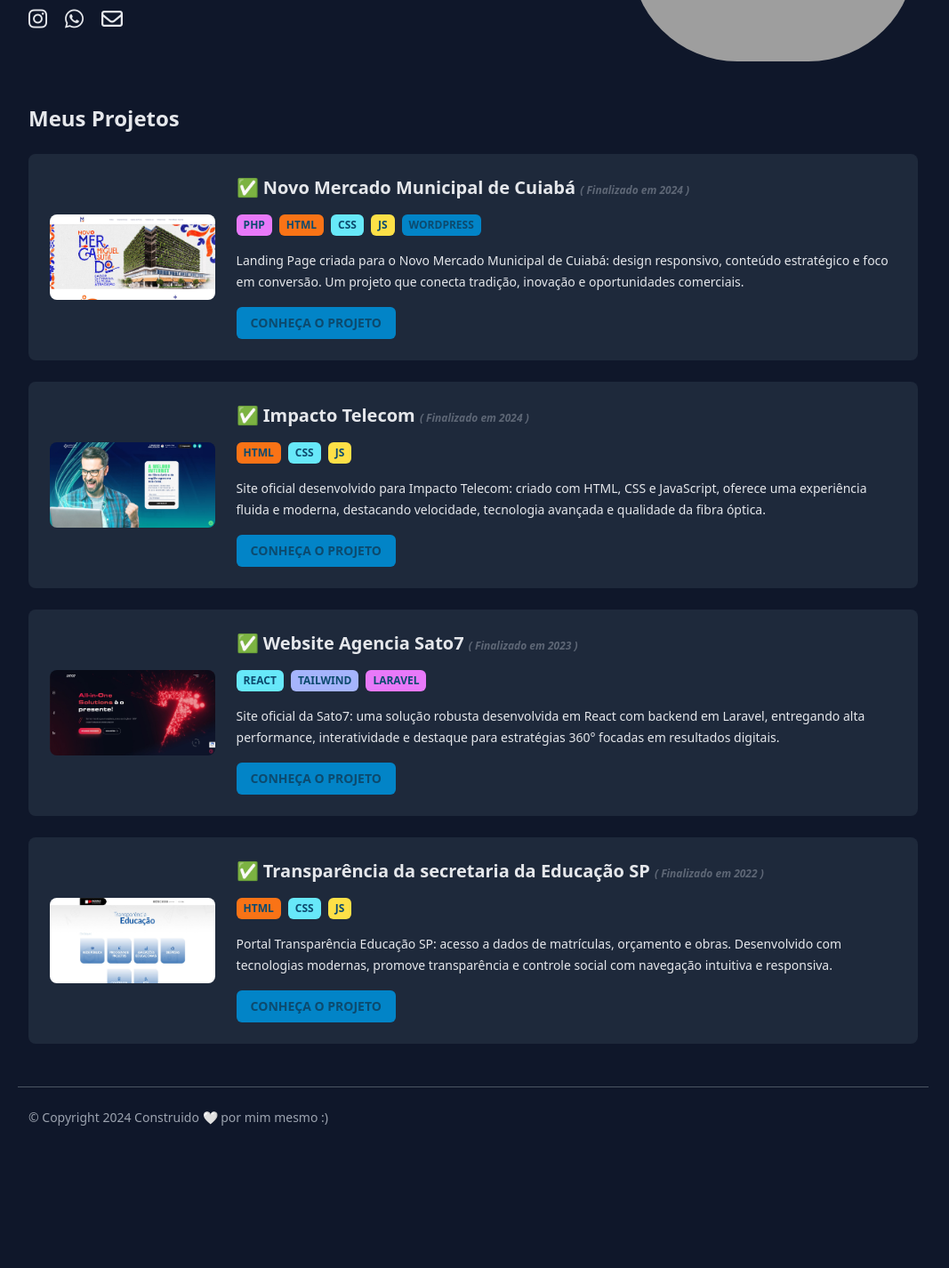
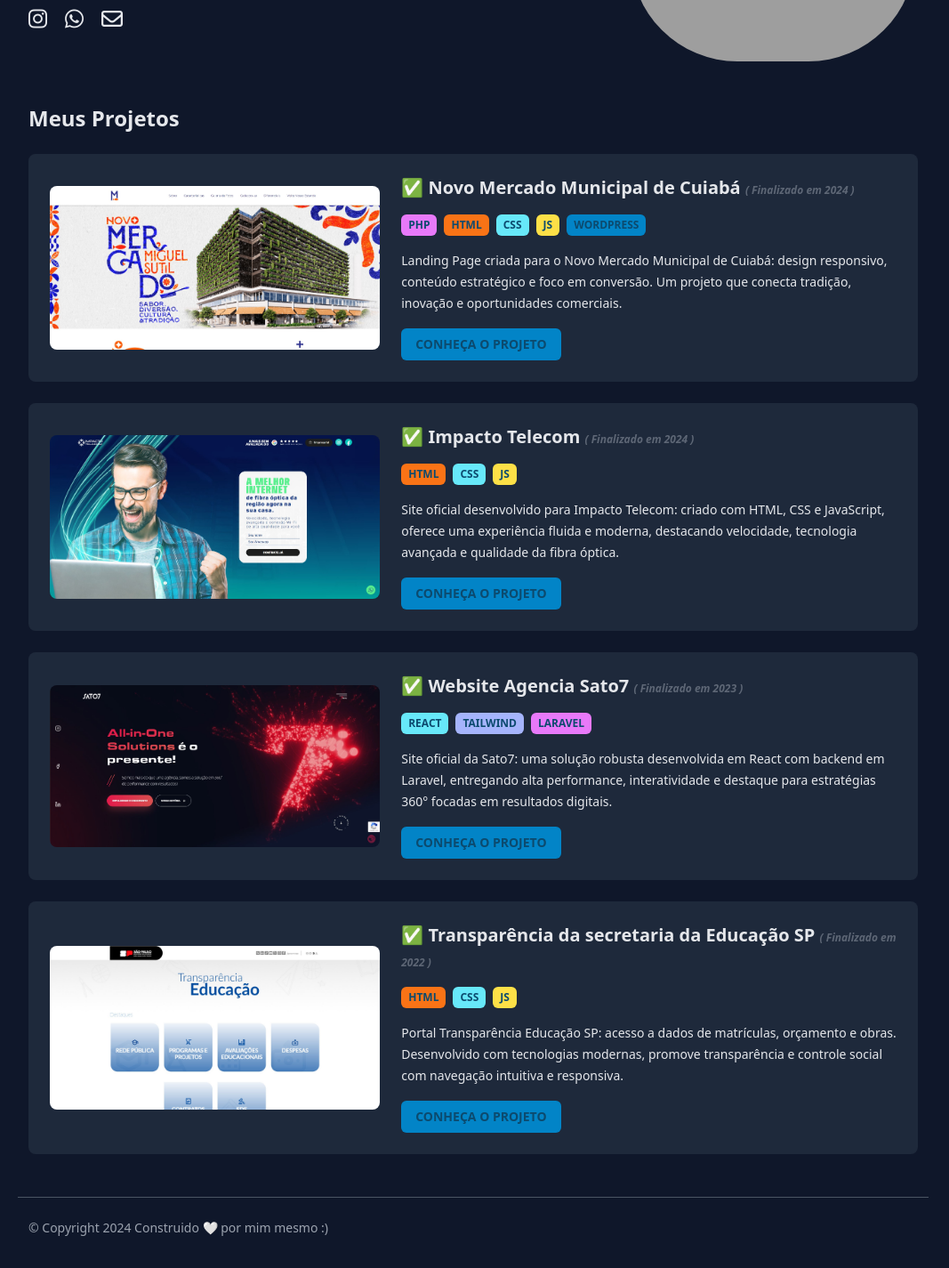
Before and after one commit to tiagofcamargo/portfolio-phpv1, a PHP site: page / in a window 1280 px wide. Shown: the part 295-1720 px from the top of the page at 89% size, without its empty margins (108-1175 px from the left). Before the commit the page ends 1560 px from the top, so only its background shows below. Run offline with PHP 8.4, Linux system fonts and the light colour scheme; some libraries are stand-ins or nearby versions; grey boxes are pictures that could not be loaded.

Commit message:
ajuste projects

```diff
--- a/components/projects.php
+++ b/components/projects.php
@@ -68,12 +68,12 @@
     <?php foreach ($projects as $project): ?>
         <div class="bg-slate-800 rounded-lg p-6 flex flex-col md:flex-row items-center md:items-center space-y-6 md:space-y-0 md:space-x-6">
             <!-- Imagem -->
-            <div class="w-full md:w-1/5 flex items-center justify-center">
-                <img src="<?=$project['img']; ?>" class="h-42 md:h-24 rounded-lg" alt="Imagem do projeto">
+            <div class="w-full md:w-2/5 flex items-center justify-center">
+                <img src="<?=$project['img']; ?>" class="h-42 md:h-42 rounded-lg" alt="Imagem do projeto">
             </div>
 
             <!-- Texto -->
-            <div class="w-full md:w-4/5 space-y-4 text-center md:text-left">
+            <div class="w-full md:w-3/5 space-y-4 text-center md:text-left">
                 <!-- Título e stacks -->
                 <div class="space-y-2">
                     <h3 class="font-semibold text-xl">
```
